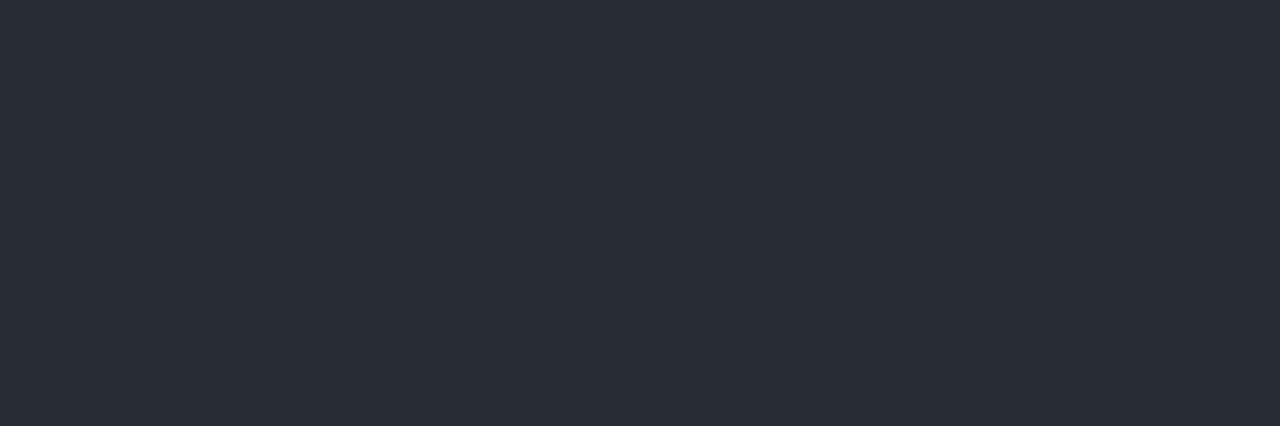
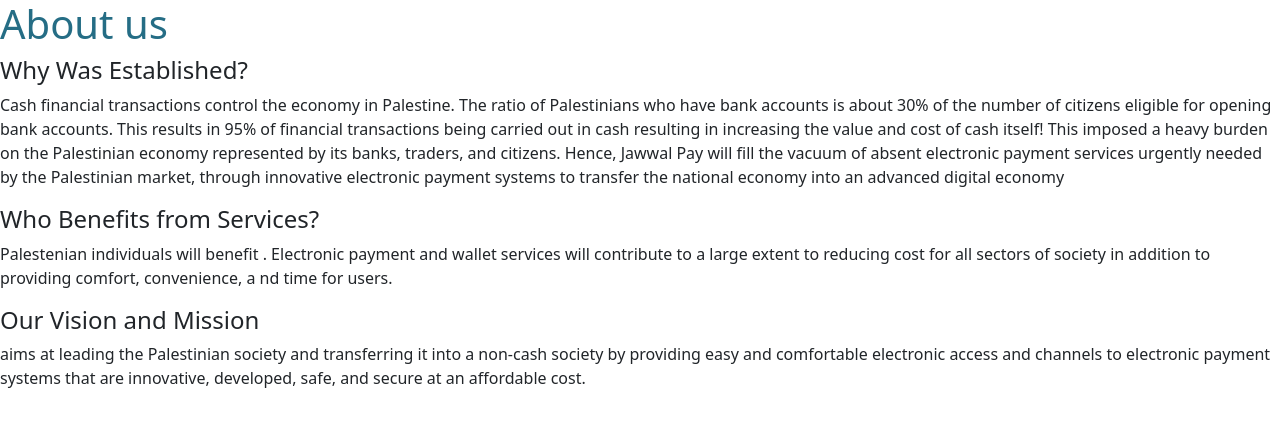
Before and after one commit to Raghad-Suwan/e-wallet, a React (Create React App) app: page / in a window 1280 px wide. Shown: the top 426 px of the page. Built offline with nearby package versions, Linux system fonts and the light colour scheme.

Commit message:
about us-unc

```diff
--- a/public/index.html
+++ b/public/index.html
@@ -7,37 +7,17 @@
     <meta name="theme-color" content="#000000" />
     <meta
       name="description"
-      content="Web site created using create-react-app"
-    />
+      content="Web site created using create-react-app"/>
     <link rel="apple-touch-icon" href="%PUBLIC_URL%/logo192.png" />
-    <!--
-      manifest.json provides metadata used when your web app is installed on a
-      user's mobile device or desktop. See https://developers.google.com/web/fundamentals/web-app-manifest/
-    -->
     <link rel="manifest" href="%PUBLIC_URL%/manifest.json" />
-    <!--
-      Notice the use of %PUBLIC_URL% in the tags above.
-      It will be replaced with the URL of the `public` folder during the build.
-      Only files inside the `public` folder can be referenced from the HTML.
-
-      Unlike "/favicon.ico" or "favicon.ico", "%PUBLIC_URL%/favicon.ico" will
-      work correctly both with client-side routing and a non-root public URL.
-      Learn how to configure a non-root public URL by running `npm run build`.
-    -->
     <title>React App</title>
+    <!-- CSS only -->
+<link href="https://cdn.jsdelivr.net/npm/bootstrap@5.2.2/dist/css/bootstrap.min.css" rel="stylesheet" integrity="sha384-Zenh87qX5JnK2Jl0vWa8Ck2rdkQ2Bzep5IDxbcnCeuOxjzrPF/et3URy9Bv1WTRi" crossorigin="anonymous">
   </head>
   <body>
     <noscript>You need to enable JavaScript to run this app.</noscript>
     <div id="root"></div>
-    <!--
-      This HTML file is a template.
-      If you open it directly in the browser, you will see an empty page.
-
-      You can add webfonts, meta tags, or analytics to this file.
-      The build step will place the bundled scripts into the <body> tag.
-
-      To begin the development, run `npm start` or `yarn start`.
-      To create a production bundle, use `npm run build` or `yarn build`.
-    -->
+    <!-- JavaScript Bundle with Popper -->
+<script src="https://cdn.jsdelivr.net/npm/bootstrap@5.2.2/dist/js/bootstrap.bundle.min.js" integrity="sha384-OERcA2EqjJCMA+/3y+gxIOqMEjwtxJY7qPCqsdltbNJuaOe923+mo//f6V8Qbsw3" crossorigin="anonymous"></script>
   </body>
 </html>
--- a/src/App.css
+++ b/src/App.css
@@ -1,38 +1,3 @@
-.App {
-  text-align: center;
+h1{
+  color: #256D85;
 }
-
-.App-logo {
-  height: 40vmin;
-  pointer-events: none;
-}
-
-@media (prefers-reduced-motion: no-preference) {
-  .App-logo {
-    animation: App-logo-spin infinite 20s linear;
-  }
-}
-
-.App-header {
-  background-color: #282c34;
-  min-height: 100vh;
-  display: flex;
-  flex-direction: column;
-  align-items: center;
-  justify-content: center;
-  font-size: calc(10px + 2vmin);
-  color: white;
-}
-
-.App-link {
-  color: #61dafb;
-}
-
-@keyframes App-logo-spin {
-  from {
-    transform: rotate(0deg);
-  }
-  to {
-    transform: rotate(360deg);
-  }
-}
--- a/src/App.js
+++ b/src/App.js
@@ -1,13 +1,18 @@
+import React, { Component } from 'react';
+
 import './App.css';
+import About from './component/About';
 
-function App() {
-  return (
-    <div className="App">
-      <header className="App-header">
-
-      </header>
-    </div>
-  );
-}
-
-export default App;
+// function App() {
+//   return(
+//    <About/>
+//    );
+//  }
+ class App extends Component {
+  render (){
+    return(
+      <About/>
+    )
+  }
+ }
+ export default App ;
--- /dev/null
+++ b/src/component/About.js
@@ -0,0 +1,48 @@
+//import React, { Component } from 'react';
+function About(){
+    return(
+     <>
+
+     <section class="about">
+         <div class="main">
+         <div class="about-text">
+                 <div>
+                     <h1>About us</h1>
+                 </div>
+                 <div>
+                     <h4>Why Was Established?</h4>
+                     <p> Cash financial transactions control the economy in Palestine.
+                         The ratio of Palestinians who have bank accounts is about 30% of
+                         the number of citizens eligible for opening bank accounts.
+                         This results in 95% of financial transactions being carried out in
+                         cash resulting in increasing the value and cost of cash itself!
+                         This imposed a heavy burden on the Palestinian economy represented by its banks, traders, and citizens.
+                         Hence, Jawwal Pay will fill the vacuum of absent electronic payment services
+                         urgently needed by the Palestinian market, through innovative electronic payment systems
+                         to transfer the national economy into an advanced digital economy
+                     </p>
+                 </div>
+                 <div>
+                     <h4>Who Benefits from Services? </h4>
+                     <p>
+                         Palestenian individuals will benefit .
+                         Electronic payment and wallet services will contribute to a large extent to
+                         reducing cost for all sectors of society in addition to providing comfort, convenience, a
+                         nd time for users.
+                     </p>
+                 </div>
+                 <div>
+                     <h4>Our Vision and Mission</h4>
+                     <p>
+                         aims at leading the Palestinian society and transferring it into a non-cash
+                         society by providing easy and comfortable electronic access and channels to
+                         electronic payment systems that are innovative, developed, safe, and secure at an affordable cost.
+                     </p>
+                 </div>
+         </div>
+         </div>
+   </section>
+ </>
+ );
+ }
+ export default About;
--- a/src/index.js
+++ b/src/index.js
@@ -1,17 +1,12 @@
-import React from 'react';
-import ReactDOM from 'react-dom/client';
-import './index.css';
-import App from './App';
-import reportWebVitals from './reportWebVitals';
-
+import React from 'react';//import react library
+import ReactDOM from 'react-dom/client';//import reactdom library
+import App from './App';//import main file (App) all work on it
+import About from './component/About';
+//render is a function display app file
 const root = ReactDOM.createRoot(document.getElementById('root'));
 root.render(
+
   <React.StrictMode>
-    <App />
+    <About />
   </React.StrictMode>
 );
-
-// If you want to start measuring performance in your app, pass a function
-// to log results (for example: reportWebVitals(console.log))
-// or send to an analytics endpoint. Learn more: https://bit.ly/CRA-vitals
-reportWebVitals();
```
